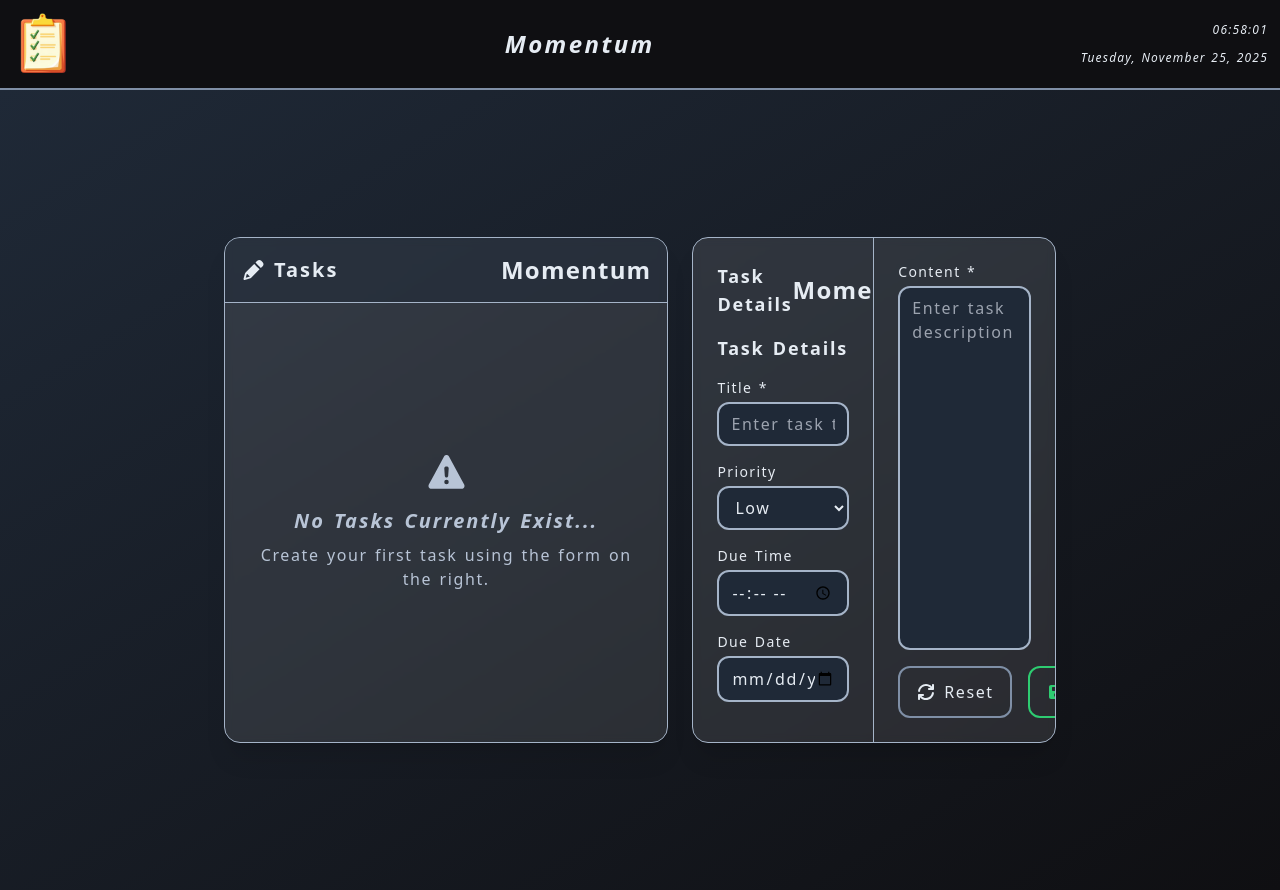
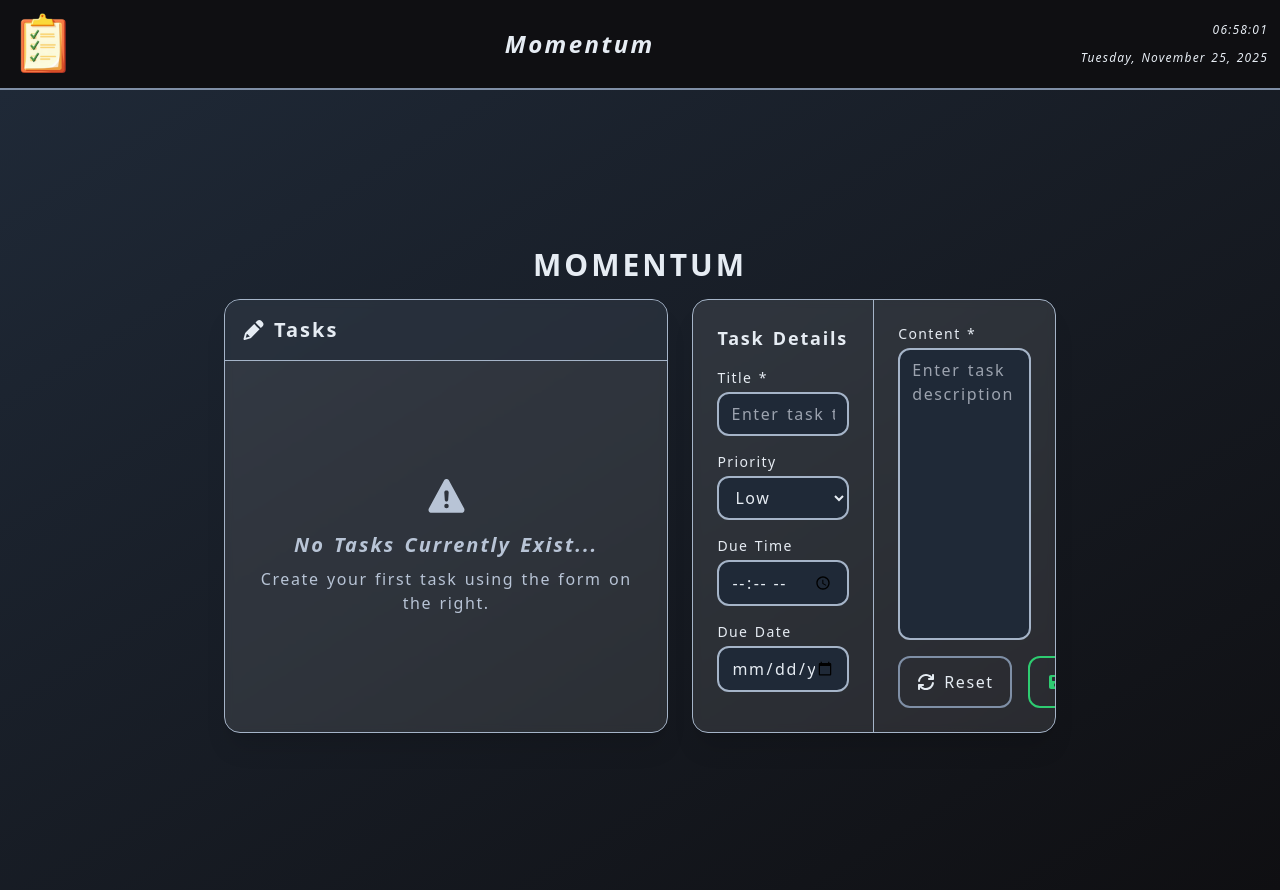
Before and after one commit to mek0124/momentum, a React (Vite) app: page / in a window 1280 px wide. Built offline with nearby package versions, Linux system fonts and the light colour scheme.

Commit message:
feat: Add centered Momentum title in top bar, remove from containers, increase height by 20% to 840px

```diff
--- a/src/pages/dashboard.tsx
+++ b/src/pages/dashboard.tsx
@@ -183,20 +183,24 @@ export default function Dashboard() {
 
   return (
     <div className="flex flex-col items-center justify-center w-full flex-grow p-4 bg-gradient-to-br from-secondary to-teritary min-h-screen">
+      {/* Top Bar with Centered Momentum */}
+      <div className="w-full max-w-[65vw] mb-4 text-center">
+        <h1 className="text-3xl font-bold text-text_primary tracking-widest">
+          MOMENTUM
+        </h1>
+      </div>
+
       <div className="w-full max-w-[65vw] flex flex-col lg:flex-row gap-6">
         {/* Task List Section */}
         <div className="flex flex-col flex-grow lg:w-[55%] bg-white/10 backdrop-blur-sm rounded-2xl border border-accent shadow-xl overflow-hidden">
-          <div className="p-4 border-b border-accent bg-secondary/50 flex items-center justify-between">
+          <div className="p-4 border-b border-accent bg-secondary/50">
             <h2 className="text-xl font-bold text-text_primary flex items-center gap-2">
               <FontAwesomeIcon icon={faPencil} />
               Tasks
             </h2>
-            <h1 className="text-2xl font-bold text-text_primary tracking-wider">
-              Momentum
-            </h1>
           </div>
 
-          <div className="flex flex-col flex-grow overflow-y-auto max-h-[700px]">
+          <div className="flex flex-col flex-grow overflow-y-auto max-h-[840px]">
             {allTasks.length === 0 ? (
               <div className="flex flex-col items-center justify-center w-full flex-grow p-8 text-center">
                 <FontAwesomeIcon icon={faExclamationTriangle} className="text-4xl text-text_secondary mb-4" />
@@ -220,13 +224,7 @@ export default function Dashboard() {
           onSubmit={handleSubmit}
           className="flex flex-row flex-grow lg:w-[45%] bg-white/10 backdrop-blur-sm rounded-2xl border border-accent shadow-xl overflow-hidden"
         >
-          <div className="flex flex-col flex-grow w-1/2 p-6 border-r border-accent overflow-y-auto max-h-[700px]">
-            <div className="flex items-center justify-between mb-4">
-              <h3 className="text-lg font-bold text-text_primary">Task Details</h3>
-              <h1 className="text-2xl font-bold text-text_primary tracking-wider">
-                Momentum
-              </h1>
-            </div>
+          <div className="flex flex-col flex-grow w-1/2 p-6 border-r border-accent overflow-y-auto max-h-[840px]">
             <h3 className="text-lg font-bold text-text_primary mb-4">Task Details</h3>
 
             {/* Title */}
@@ -306,7 +304,7 @@ export default function Dashboard() {
             </div>
           </div>
 
-          <div className="flex flex-col flex-grow w-1/2 p-6 overflow-y-auto max-h-[700px]">
+          <div className="flex flex-col flex-grow w-1/2 p-6 overflow-y-auto max-h-[840px]">
             {/* Content */}
             <div className="flex flex-col flex-grow mb-4">
               <label
```
